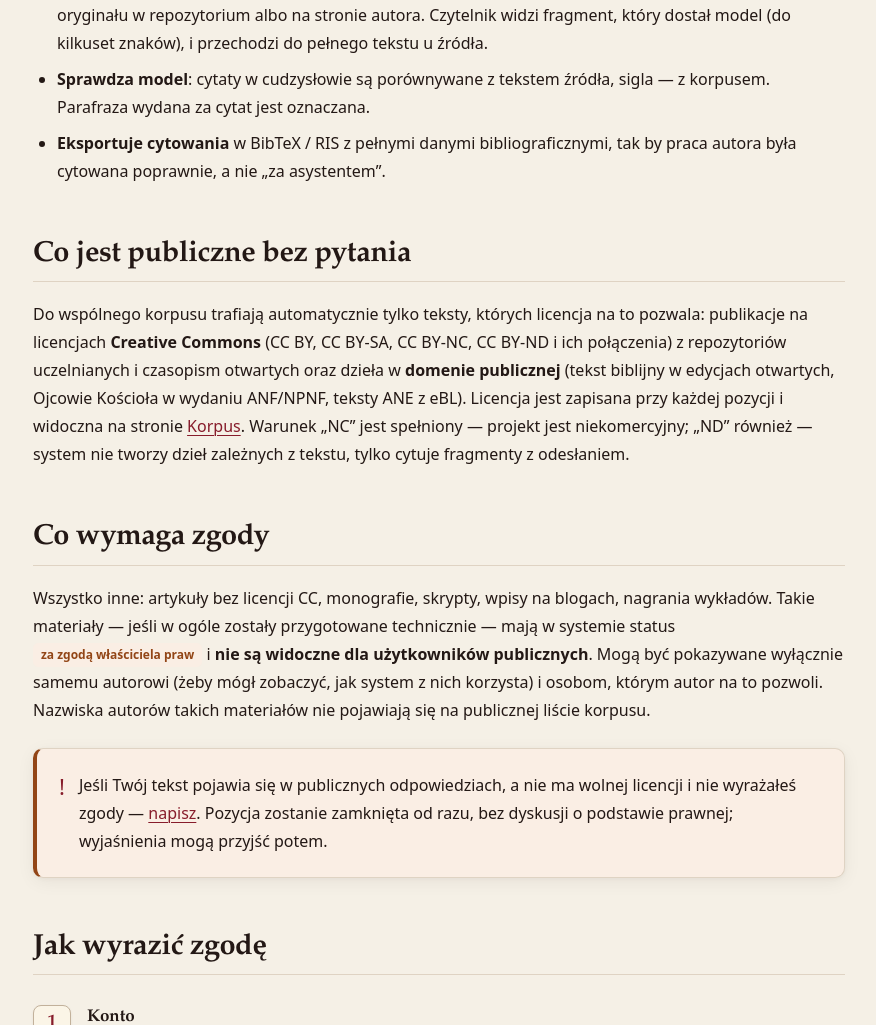
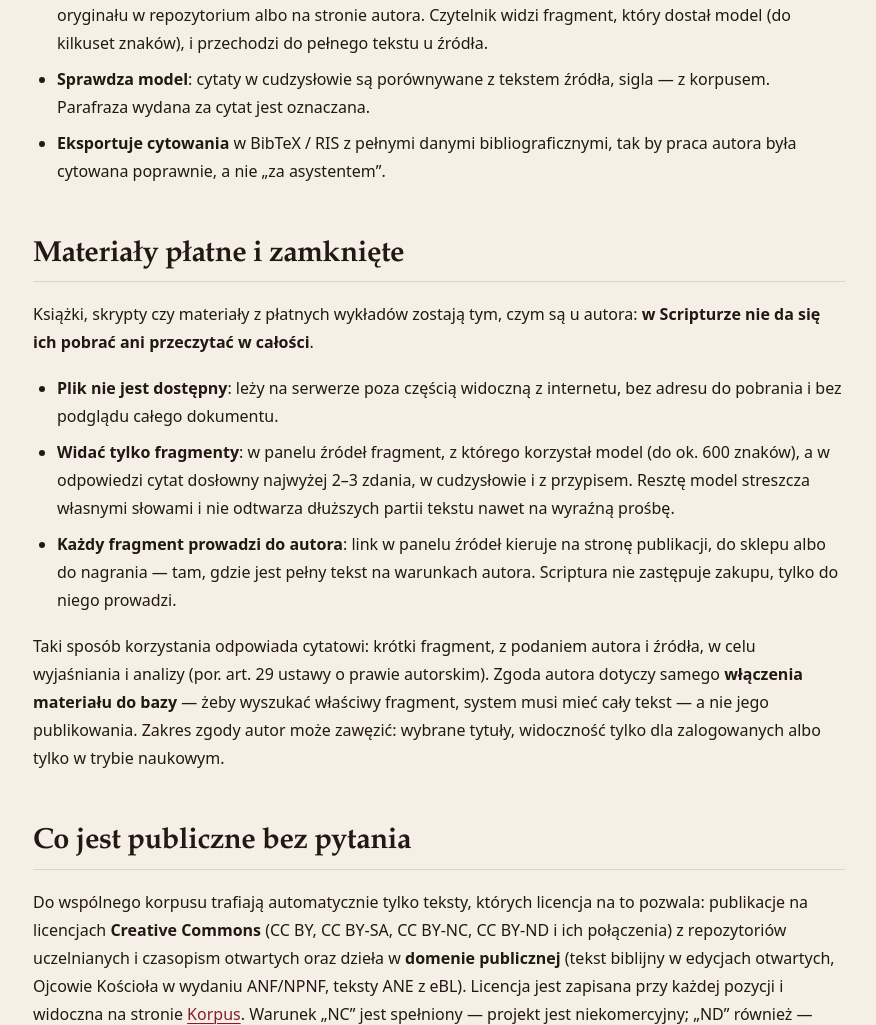
Before and after one commit to kwasiucionek/Scriptura, a Django app: page /dla-autorow/ in a window 1280 px wide. Shown: the part 630-1655 px from the top of the page, without its empty margins (201-1077 px from the left). Run offline with Django 5.2, Linux system fonts and the light colour scheme.

Commit message:
Dla autorów: materiały płatne i zamknięte tylko we fragmentach, bez pobierania
Co-Authored-By: Claude Opus 5.5 <noreply@anthropic.com>
Claude-Session: https://claude.ai/code/session_01HGbP9PRvmoGJbtKSDV1LJP

```diff
--- a/templates/pages/for_authors.html
+++ b/templates/pages/for_authors.html
@@ -12,6 +12,15 @@
   <li><strong>Sprawdza model</strong>: cytaty w cudzysłowie są porównywane z tekstem źródła, sigla — z korpusem. Parafraza wydana za cytat jest oznaczana.</li>
   <li><strong>Eksportuje cytowania</strong> w BibTeX / RIS z pełnymi danymi bibliograficznymi, tak by praca autora była cytowana poprawnie, a nie „za asystentem”.</li>
 </ul>
+
+<h2>Materiały płatne i zamknięte</h2>
+<p>Książki, skrypty czy materiały z płatnych wykładów zostają tym, czym są u autora: <strong>w Scripturze nie da się ich pobrać ani przeczytać w całości</strong>.</p>
+<ul>
+  <li><strong>Plik nie jest dostępny</strong>: leży na serwerze poza częścią widoczną z internetu, bez adresu do pobrania i bez podglądu całego dokumentu.</li>
+  <li><strong>Widać tylko fragmenty</strong>: w panelu źródeł fragment, z którego korzystał model (do ok. 600 znaków), a w odpowiedzi cytat dosłowny najwyżej 2–3 zdania, w cudzysłowie i z przypisem. Resztę model streszcza własnymi słowami i nie odtwarza dłuższych partii tekstu nawet na wyraźną prośbę.</li>
+  <li><strong>Każdy fragment prowadzi do autora</strong>: link w panelu źródeł kieruje na stronę publikacji, do sklepu albo do nagrania — tam, gdzie jest pełny tekst na warunkach autora. Scriptura nie zastępuje zakupu, tylko do niego prowadzi.</li>
+</ul>
+<p>Taki sposób korzystania odpowiada cytatowi: krótki fragment, z podaniem autora i źródła, w celu wyjaśniania i analizy (por. art. 29 ustawy o prawie autorskim). Zgoda autora dotyczy samego <strong>włączenia materiału do bazy</strong> — żeby wyszukać właściwy fragment, system musi mieć cały tekst — a nie jego publikowania. Zakres zgody autor może zawęzić: wybrane tytuły, widoczność tylko dla zalogowanych albo tylko w trybie naukowym.</p>
 
 <h2>Co jest publiczne bez pytania</h2>
 <p>Do wspólnego korpusu trafiają automatycznie tylko teksty, których licencja na to pozwala: publikacje na licencjach <strong>Creative Commons</strong> (CC BY, CC BY‑SA, CC BY‑NC, CC BY‑ND i ich połączenia) z repozytoriów uczelnianych i czasopism otwartych oraz dzieła w <strong>domenie publicznej</strong> (tekst biblijny w edycjach otwartych, Ojcowie Kościoła w wydaniu ANF/NPNF, teksty ANE z eBL). Licencja jest zapisana przy każdej pozycji i widoczna na stronie <a href="{% url 'pages:corpus' %}">Korpus</a>. Warunek „NC” jest spełniony — projekt jest niekomercyjny; „ND” również — system nie tworzy dzieł zależnych z tekstu, tylko cytuje fragmenty z odesłaniem.</p>
```
Also changed, not shown: pages/tests/test_pages.py (+10 -0 lines), CHANGELOG.md.
